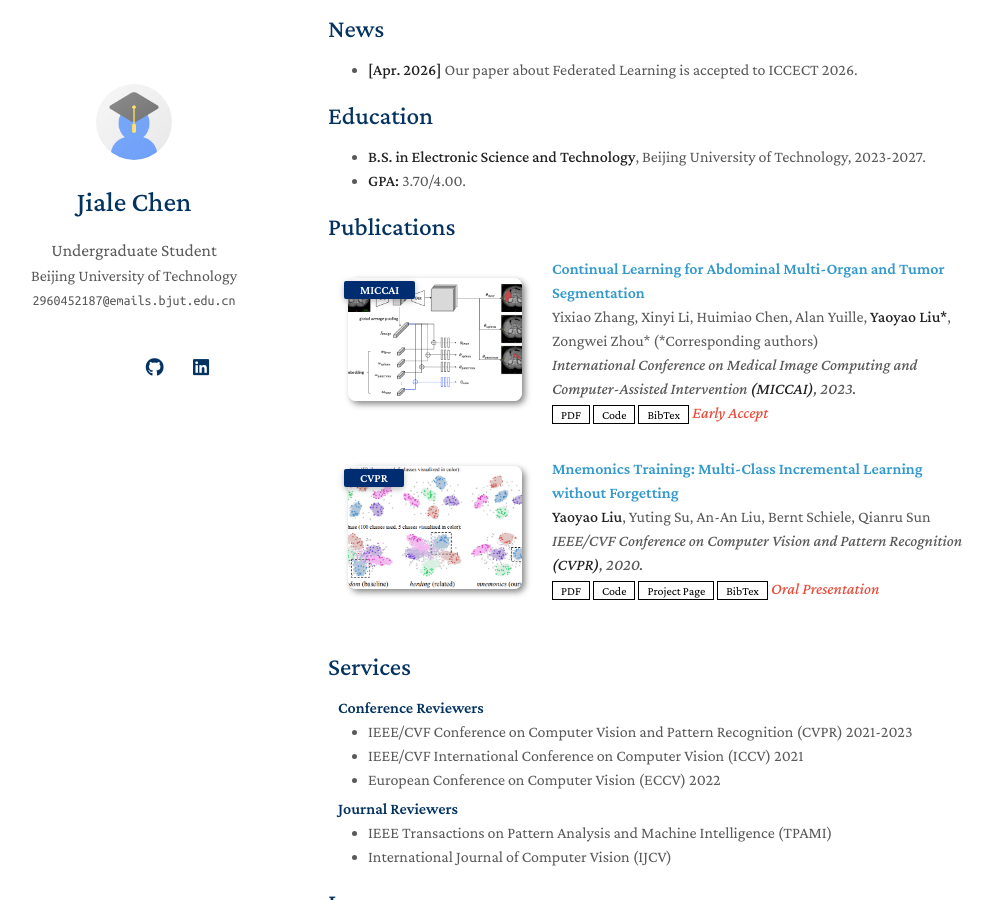
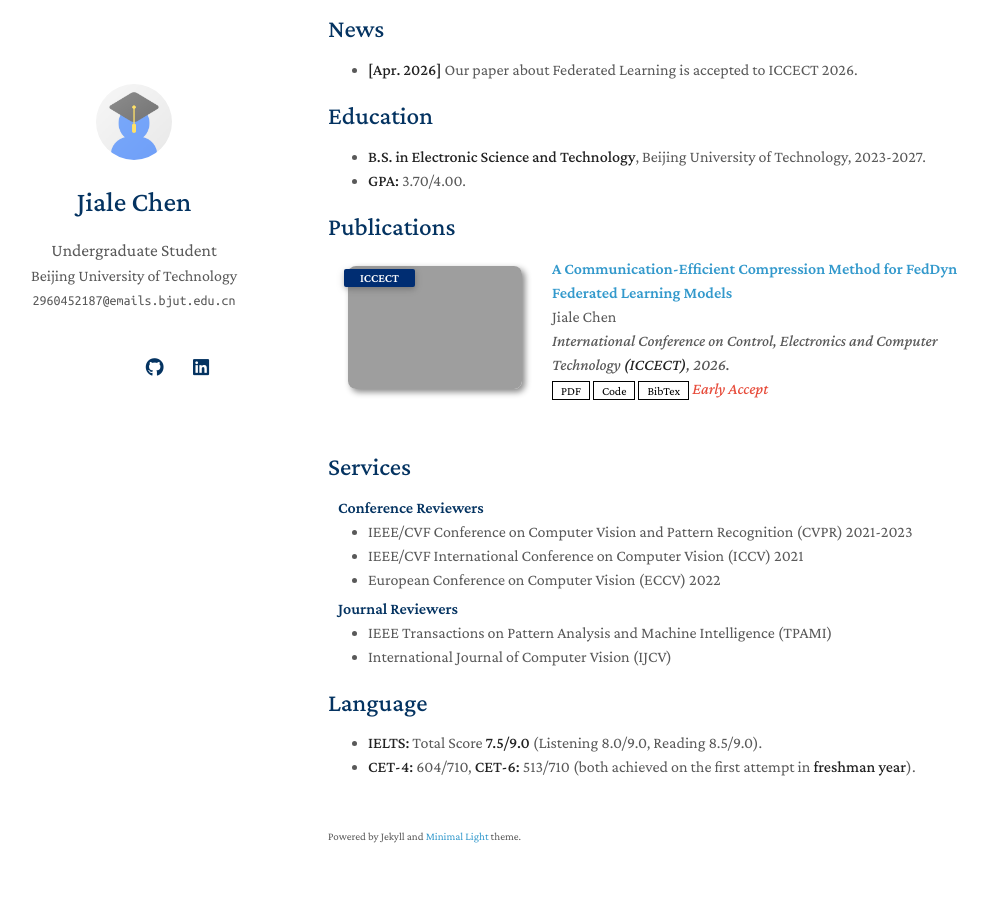
Before and after one commit to Chenjl13/Chenjl13.github.io, a Jekyll site: the page built from index.md, in a window 1280 px wide and 900 px high, scrolled down 340 px. Shown: the whole window, without its empty margins (142-1135 px from the left). Built offline with Jekyll 4.4.1, drawn with Linux system fonts in a browser that asks for light colours; a style sheet for code colours, icons or effects is not loaded; our own code applies the rules of GitHub Pages for plain Markdown files; grey boxes are pictures that could not be loaded.

Commit message:
Update publications.yml

```diff
--- a/_data/publications.yml
+++ b/_data/publications.yml
@@ -1,22 +1,11 @@
 main:
 
-  - title: Continual Learning for Abdominal Multi-Organ and Tumor Segmentation
-    authors: Yixiao Zhang, Xinyi Li, Huimiao Chen, Alan Yuille, <strong>Yaoyao Liu*</strong>, Zongwei Zhou* (*Corresponding authors)
-    conference_short: MICCAI
-    conference: International Conference on Medical Image Computing and Computer-Assisted Intervention <strong>(MICCAI)</strong>, 2023.
+  - title: A Communication-Efficient Compression Method for FedDyn Federated Learning Models
+    authors: Jiale Chen
+    conference_short: ICCECT
+    conference: International Conference on Control, Electronics and Computer Technology <strong>(ICCECT)</strong>, 2026.
     pdf: https://arxiv.org/pdf/2306.00988.pdf
-    code: https://github.com/MrGiovanni/ContinualLearning
+    code: https://github.com/Chenjl13/PFLlib
     bibtex: https://bib.yliu.me/MICCAI23.txt
-    image: ./assets/img/teaser_example_2.png
+    image: ./assets/img/ICCECT.png
     notes: Early Accept
-
-  - title: "Mnemonics Training: Multi-Class Incremental Learning without Forgetting"
-    authors: <strong>Yaoyao Liu</strong>, Yuting Su, An-An Liu, Bernt Schiele, Qianru Sun
-    conference_short: CVPR
-    conference: IEEE/CVF Conference on Computer Vision and Pattern Recognition <strong>(CVPR)</strong>, 2020.
-    pdf: https://arxiv.org/pdf/2002.10211.pdf
-    code: https://github.com/yaoyao-liu/class-incremental-learning/tree/main/mnemonics-training
-    page: https://class-il.mpi-inf.mpg.de/mnemonics/
-    bibtex: https://class-il.mpi-inf.mpg.de/mnemonics/
-    notes: Oral Presentation
-    image: ./assets/img/teaser_example.png
```
